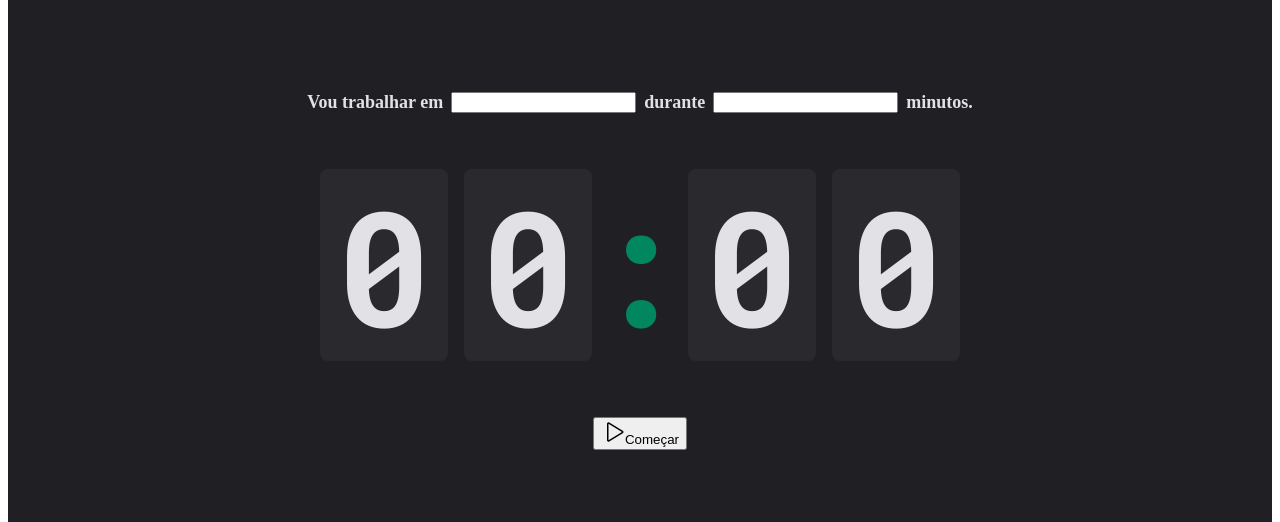
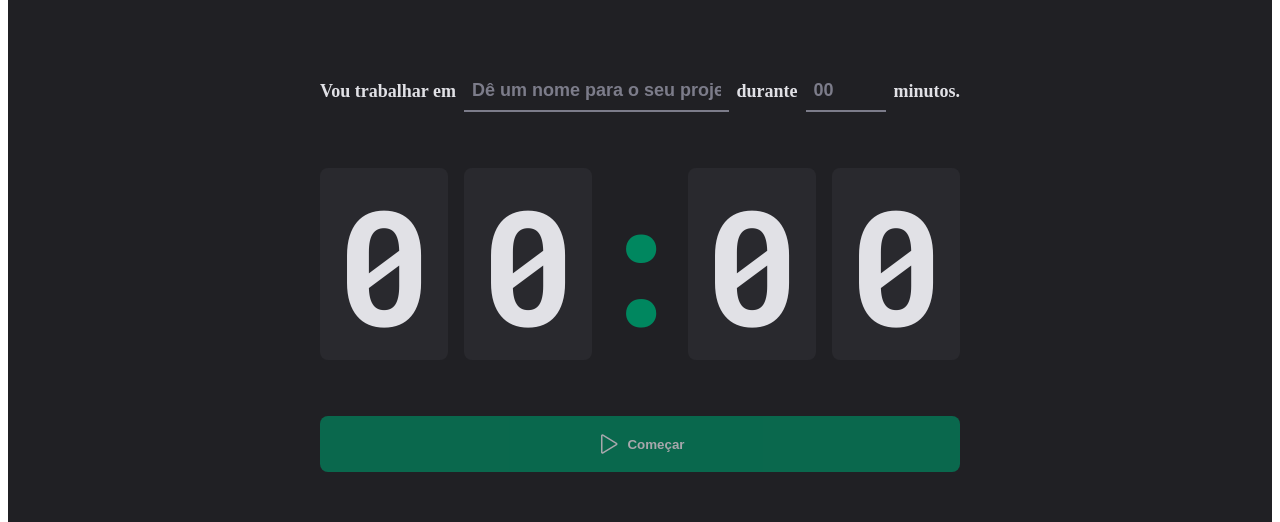
Before and after one commit to dbssy/ignite-timer, a React (Vite) app: page / in a window 1280 px wide. Shown: the part 196-718 px from the top of the page. Built offline with nearby package versions, Linux system fonts and the light colour scheme.

Commit message:
style: finished styles on Home page

```diff
--- a/src/pages/Home/index.tsx
+++ b/src/pages/Home/index.tsx
@@ -4,7 +4,10 @@
   CountdownContainer,
   FormContainer,
   HomeContainer,
+  MinutesAmountInput,
   Separator,
+  StartCountdownButton,
+  TaskInput,
 } from './styles'
 
 export function Home() {
@@ -13,10 +16,27 @@
       <form>
         <FormContainer>
           <label htmlFor="task">Vou trabalhar em</label>
-          <input id="task" />
+          <TaskInput
+            id="task"
+            list="task-suggestions"
+            placeholder="Dê um nome para o seu projeto"
+          />
+
+          <datalist id="task-suggestions">
+            <option value="Projeto 1" />
+            <option value="Projeto 2" />
+            <option value="Projeto 3" />
+          </datalist>
 
           <label htmlFor="minutesAmount">durante</label>
-          <input id="minutesAmount" type="number" />
+          <MinutesAmountInput
+            id="minutesAmount"
+            type="number"
+            placeholder="00"
+            step={5}
+            min={5}
+            max={60}
+          />
 
           <span>minutos.</span>
         </FormContainer>
@@ -31,10 +51,10 @@
           <span>0</span>
         </CountdownContainer>
 
-        <button type="submit">
+        <StartCountdownButton type="submit" disabled>
           <Play size={24} />
           Começar
-        </button>
+        </StartCountdownButton>
       </form>
     </HomeContainer>
   )
--- a/src/pages/Home/styles.ts
+++ b/src/pages/Home/styles.ts
@@ -27,6 +27,38 @@
   font-weight: bold;
 `
 
+const BaseInput = styled.input`
+  background: transparent;
+  height: 2.5rem;
+  border: 0;
+  border-bottom: 2px solid ${({ theme }) => theme['gray-500']};
+  font-weight: bold;
+  font-size: 1.125rem;
+  padding: 0 0.5rem;
+  color: ${({ theme }) => theme['gray-100']};
+
+  &:focus {
+    box-shadow: none;
+    border-color: ${({ theme }) => theme['green-500']};
+  }
+
+  &::placeholder {
+    color: ${({ theme }) => theme['gray-500']};
+  }
+`
+
+export const TaskInput = styled(BaseInput)`
+  flex: 1;
+
+  &::-webkit-calendar-picker-indicator {
+    display: none !important;
+  }
+`
+
+export const MinutesAmountInput = styled(BaseInput)`
+  width: 4rem;
+`
+
 export const CountdownContainer = styled.div`
   font-family: 'Roboto Mono', monospace;
   font-size: 10rem;
@@ -50,3 +82,27 @@
   display: flex;
   justify-content: center;
 `
+
+export const StartCountdownButton = styled.button`
+  width: 100%;
+  border: 0;
+  padding: 1rem;
+  border-radius: 8px;
+  display: flex;
+  align-items: center;
+  justify-content: center;
+  gap: 0.5rem;
+  font-weight: bold;
+  cursor: pointer;
+  background: ${({ theme }) => theme['green-500']};
+  color: ${({ theme }) => theme['gray-100']};
+
+  &:disabled {
+    opacity: 0.7;
+    cursor: not-allowed;
+  }
+
+  &:not(:disabled):hover {
+    background: ${({ theme }) => theme['green-700']};
+  }
+`
```
